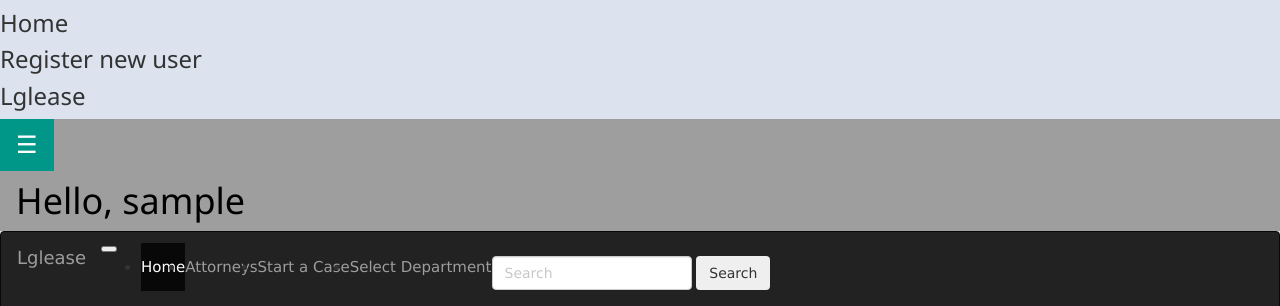
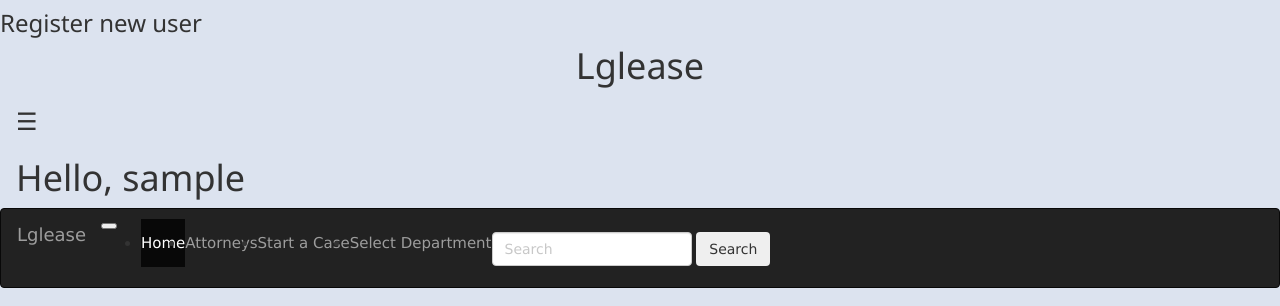
Before and after one commit to lmkroyer/Hackbright-Project, a Flask app: page /dashboard_lit in a window 1280 px wide. Shown: the top 306 px of the page. Run offline with Flask 2, Linux system fonts and the light colour scheme; the visitor is signed in with stand-in values (Sample User, id 1); data comes from the database, SQL or seed files in the repository; data that the repository does not hold is empty; some libraries are stand-ins or nearby versions.

Commit message:
centered map

```diff
--- a/static/casemap.js
+++ b/static/casemap.js
@@ -12,7 +12,7 @@ function initMap() {
   let map = new google.maps.Map(document.querySelector('#map'), {
     center: unitedStates,
     scrollwheel: false,
-    zoom: 5,
+    zoom: 4,
     zoomControl: true,
     streetViewControl: false,
     styles: MAPSTYLES,
@@ -64,7 +64,7 @@ function initMap() {
 
       geocode_generator.geocode({'address': administrative_area_level_2}, function(results, status) {
           if (status === google.maps.GeocoderStatus.OK) {
-            map.setCenter(results[0].geometry.location);
+            map.setCenter(unitedStates);
 
             let marker = new google.maps.Marker({
               map: map,
--- a/templates/base.html
+++ b/templates/base.html
@@ -17,7 +17,7 @@
 
 <body>
 <!--   GENERATE A FORM! -->
-  <h3>Lglease</h3>
+  <h1 align="center">Lglease</h1>
 
     <ul>
         {% for message in get_flashed_messages() %}
--- a/templates/complaint_submitted.html
+++ b/templates/complaint_submitted.html
@@ -10,5 +10,7 @@ Complaint successfully submitted
 
 <a href="/answer_init">Would you like to answer?</a>
 
+<a href="/dashboard_lit">Later</a>
+
 
 {% endblock %}
--- a/templates/dashboard_lit.html
+++ b/templates/dashboard_lit.html
@@ -5,8 +5,6 @@
 <title>W3.CSS</title>
 <meta name="viewport" content="width=device-width, initial-scale=1">
 <link rel="stylesheet" href="https://www.w3schools.com/w3css/4/w3.css">
-
-  <h3><a href="/">Home</a></h3>
 
   <h3><a href="/edit_profile">Register new user</a></h3>
 
@@ -25,8 +23,8 @@
 
 <div id="main">
 
-<div class="w3-grey">
-  <button id="openNav" class="w3-button w3-teal w3-xlarge" onclick="w3_open()">&#9776;</button>
+<div class="w3-#edf1f7">
+  <button id="openNav" class="w3-button w3-#edf1f7 w3-xlarge" onclick="w3_open()">&#9776;</button>
   <div class="w3-container">
     <h1>Hello, {{ session['current_user_name'] }}</h1>
   </div>
--- a/templates/homepage.html
+++ b/templates/homepage.html
@@ -5,11 +5,11 @@
   {% if 'current_user_name' not in session %}
     <h3><a href="/login">Login</a></h3>
   {% else %}
-    <h2>Hello, {{ session['current_user_name'] }}</h2>
-    <h3><a href="/signout">Sign out</a></h3>
+    <h5 align="right">Hello, {{ session['current_user_name'] }}</h5>
+    <h3 align="right"><a href="/signout">Sign out</a></h3>
   {% endif %}
 
-    <h3><a href="/register">Register new user</a></h3>
+    <h3 align="right"><a href="/register">Register new user</a></h3>
 
 <!--     // <script src="https://maps.googleapis.com/maps/api/js"></script> -->
     <script src="https://code.jquery.com/jquery.js"></script>
```
Also changed, not shown: static/style.css (line endings or trailing spaces).
